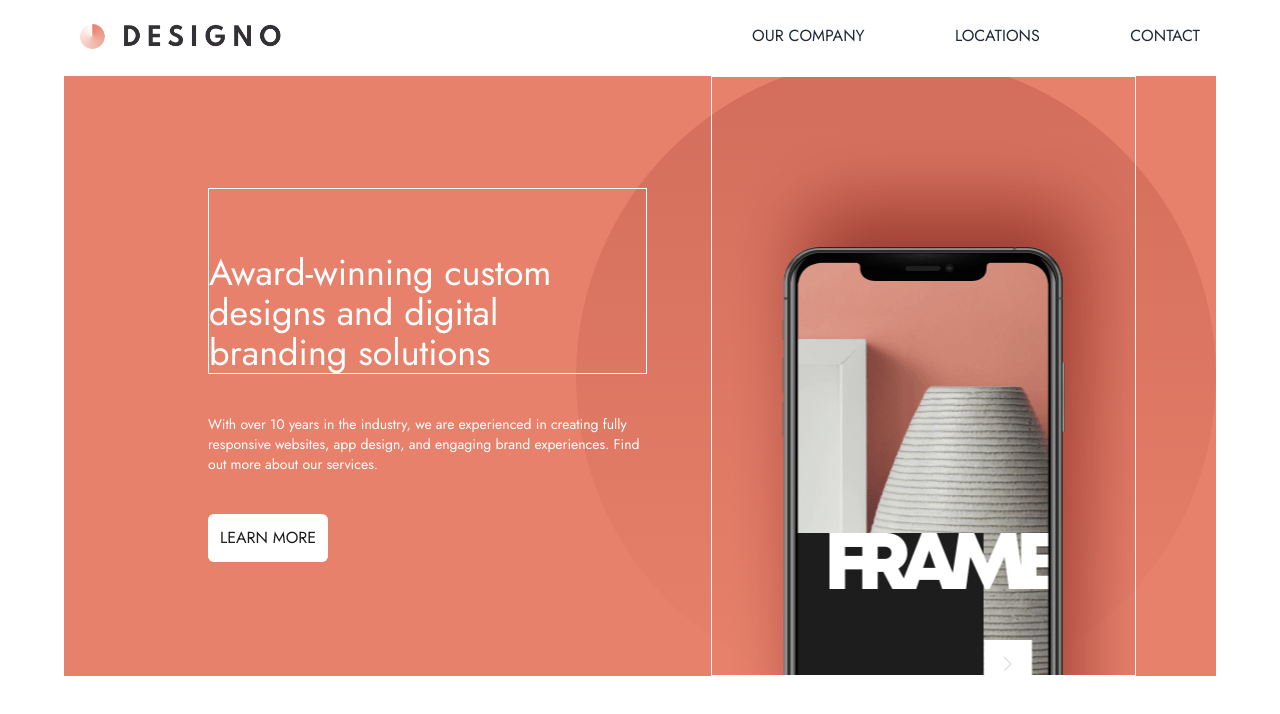
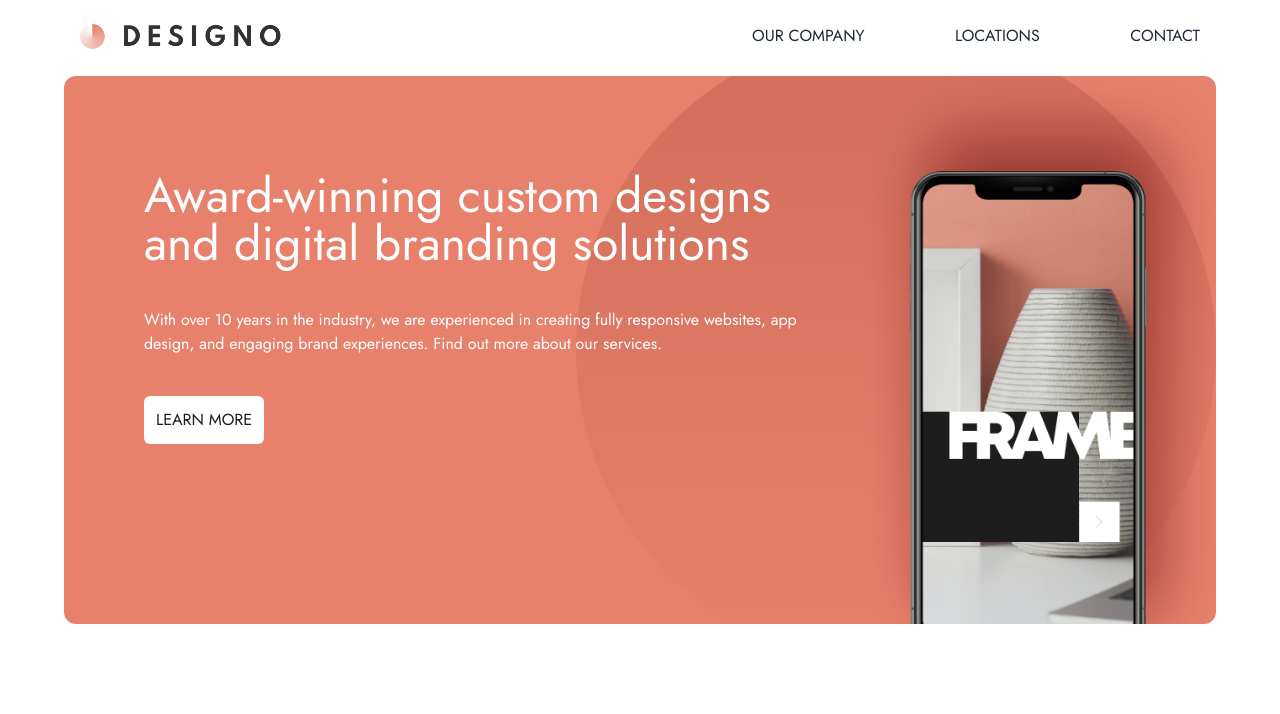
Before and after one commit to SheeloveDol/designo, a React (Vite) app: page / in a window 1280 px wide. Shown: the top 714 px of the page. Built offline with nearby package versions, Linux system fonts and the light colour scheme.

Commit message:
Hero section of home page fully responsive

```diff
--- a/src/App.jsx
+++ b/src/App.jsx
@@ -18,7 +18,7 @@ function App() {
   };
 
   return (
-    <div className="bg-white">
+    <div className="bg-white ">
       <div className="sm:mx-10 lg:mx-16">
         <Navbar open={open} handleOpen={handleOpen} />
         <Routes>
--- a/src/pages/Home.jsx
+++ b/src/pages/Home.jsx
@@ -4,7 +4,7 @@ import BgPattern from "../assets/home/desktop/bg-pattern-hero-home.svg";
 export const Home = () => {
   return (
     <div
-      className={`relative bg-peach text-white text-center `}
+      className={`relative bg-peach text-white text-center sm:rounded-xl`}
       style={{
         backgroundImage: `url('${BgPattern}')`,
         backgroundRepeat: "no-repeat",
@@ -12,12 +12,12 @@ export const Home = () => {
         backgroundSize: "",
       }}
     >
-      <div className="lg:flex mx-4 lg:px-16">
-        <div className="lg:text-left lg:mt-20 md:mx-16 md:pt-8 ">
-          <h2 className="text-3xl md:text-4xl  pt-16 border">
+      <div className="lg:flex mx-4 lg:mx-0 lg:pl-20 ">
+        <div className="lg:text-left px-5 sm:px-20 lg:px-0 md:pt-8">
+          <h2 className="text-3xl sm:text-3xl md:text-4xl lg:text-5xl pt-16 ">
             Award-winning custom designs and digital branding solutions
           </h2>
-          <p className="mt-10 text-sm text-center lg:text-left  ">
+          <p className="mt-10 text-sm sm:text-base text-center lg:text-left  ">
             With over 10 years in the industry, we are experienced in creating
             fully responsive websites, app design, and engaging brand experiences.
             Find out more about our services.
@@ -27,19 +27,18 @@ export const Home = () => {
           </button>
         </div>
         <div
-          className="overflow-hidden h-[448px] border lg:h-[600px] px-auto w-full bg-[center_top_-5rem]  lg:bg-top"
-          style={{
-            backgroundImage: `url('${HeroImage}')`,
-
-          }}
+          className=" "
 
         >
-           {/* <img
-            src={HeroImage} alt="picture of a cellular phone "
-            className='  max-w-[500px] border '
-          />  */}
+          <div
+            className="overflow-hidden max-w-[375px] h-[448px] lg:h-[548px] lg:w-96 bg-no-repeat bg-[center_top] lg:bg-[center_top_-3rem] mt-[-5rem] lg:mt-0 mx-auto"
+            style={{
+              backgroundImage: `url('${HeroImage}')`,
+              backgroundSize: "140%",
 
-          </div>
+            }}
+          ></div>
+        </div>
       </div>
       <div></div>
       <div></div>
```
